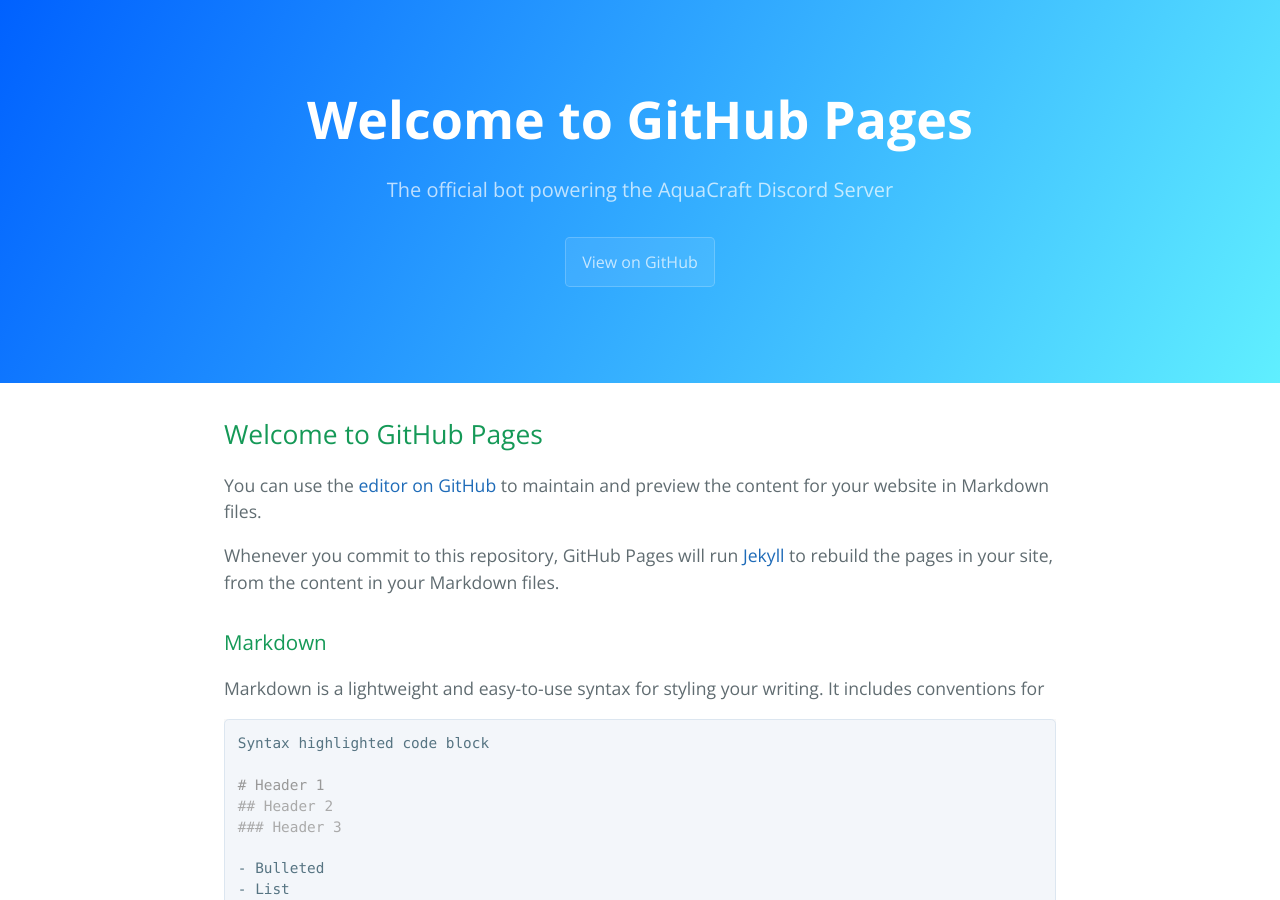
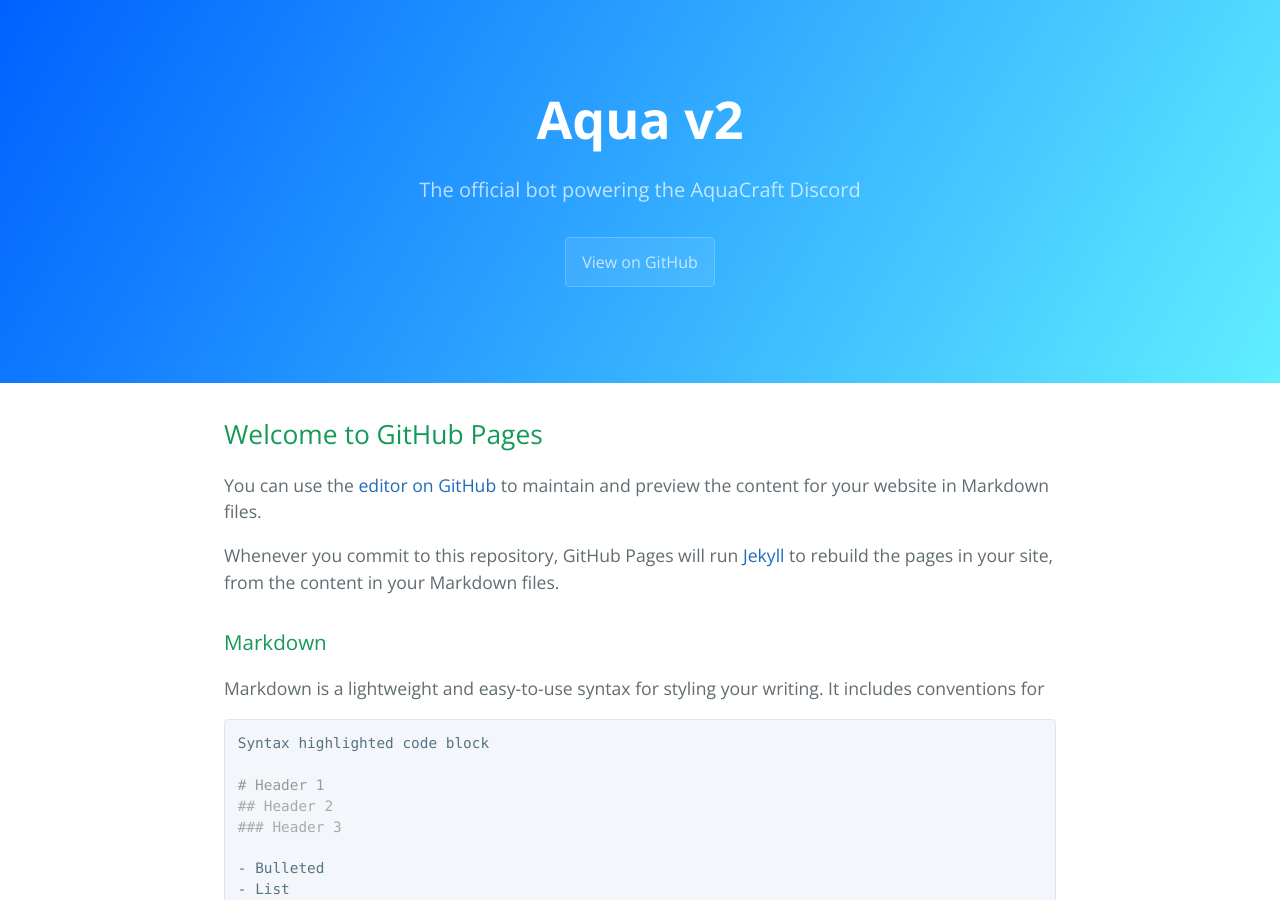
Before and after one commit to JackGoBrr/AquaCraftBotDocs, a Jekyll site: the page built from index.md, in a window 1280 px wide and 900 px high. Built offline with Jekyll 4.4.1, drawn with Linux system fonts in a browser that asks for light colours; our own code applies the rules of GitHub Pages for plain Markdown files.

Commit message:
Update default.html

```diff
--- a/_layouts/default.html
+++ b/_layouts/default.html
@@ -25,8 +25,8 @@
     <a id="skip-to-content" href="#content">Skip to the content.</a>
 
     <header class="page-header" role="banner">
-      <h1 class="project-name">{{ page.title | default: site.title | default: site.github.repository_name }}</h1>
-      <h2 class="project-tagline">{{ page.description | default: site.description | default: site.github.project_tagline }}</h2>
+      <h1 class="project-name">Aqua v2</h1>
+      <h2 class="project-tagline">The official bot powering the AquaCraft Discord</h2>
       {% if site.github.is_project_page %}
         <a href="{{ site.github.repository_url }}" class="btn">View on GitHub</a>
       {% endif %}
```
